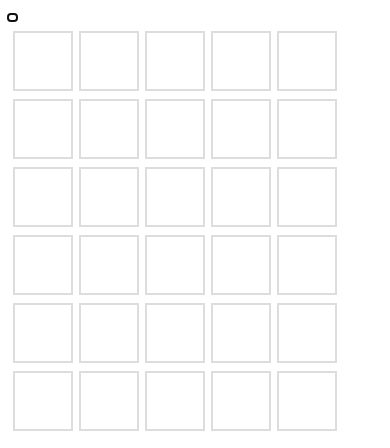
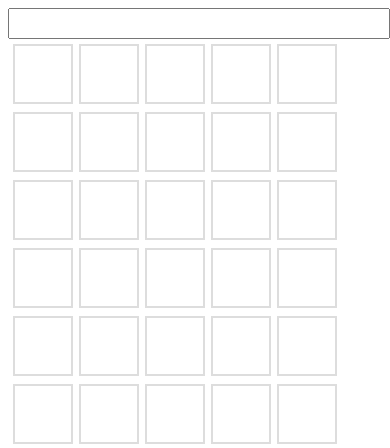
Before and after one commit to blowhacker/wordlesolver, a Flask app: page / in a window 390 px wide. Shown: the top 448 px of the page. Run offline with Flask 2, Linux system fonts and the light colour scheme.

Commit message:
iphone keyboard show

```diff
--- a/code/templates/grid.html
+++ b/code/templates/grid.html
@@ -53,9 +53,9 @@
     }
 
     #dummy_input {
-        width: 5px;
-        height: 5px;
-        border: 0;
+        width: 100%;
+        height: 25px;
+        /* border: 0; */
     }
 </style>
 
@@ -267,11 +267,11 @@
     }
 
     setInterval(getWords, 100)
-    setInterval(() => {
-        // ele.style.visibility = none
-        let ele = document.getElementById('dummy_input')
-        ele.focus()
-    }, 10)
+        // setInterval(() => {
+        //     // ele.style.visibility = none
+        //     let ele = document.getElementById('dummy_input')
+        //     ele.focus()
+        // }, 10)
 
     function reset() {
         window.location.href = window.location.href;
```
